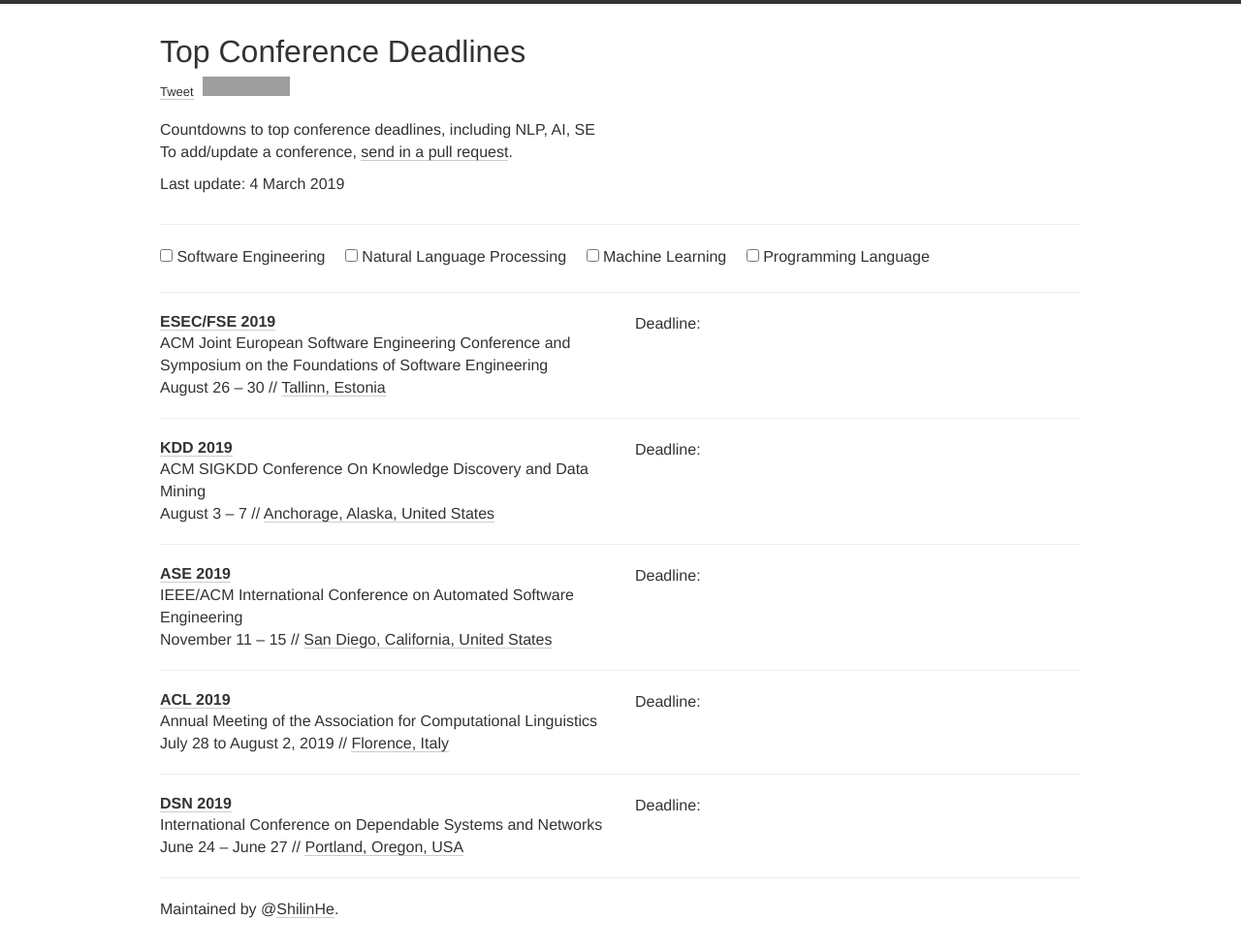
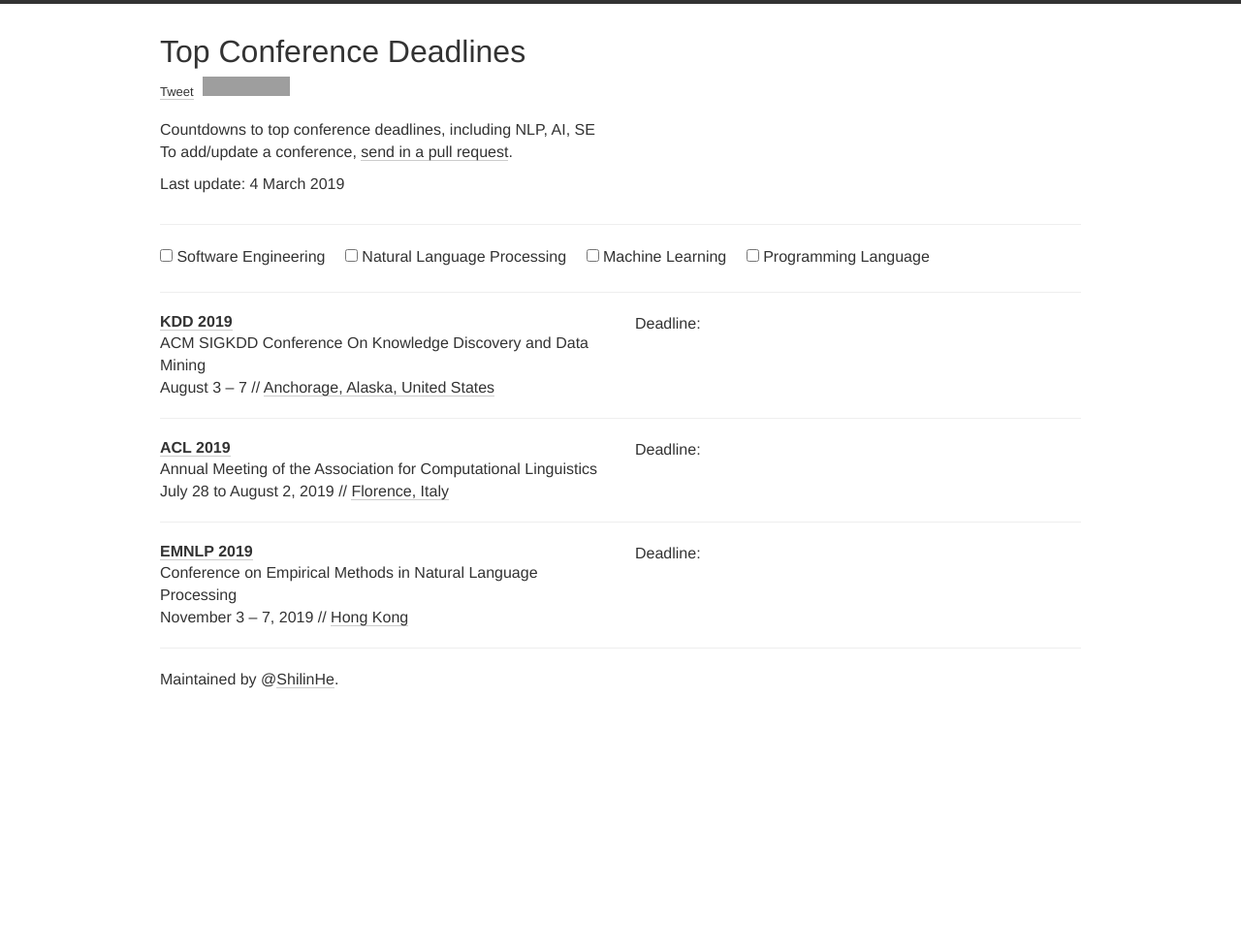
Before and after one commit to ShilinHe/conferences, a Jekyll site: the page built from index.html, in a window 1280 px wide. Shown: the whole page at 97% size. Built offline with Jekyll 4.4.1, drawn with Linux system fonts in a browser that asks for light colours; nearby versions of some CDN libraries; comment, search, counter and statistics services are not loaded; after the commit the page ends 900 px from its top, so only the background shows below that; grey boxes are pictures that could not be loaded.

Commit message:
adde emnlp

```diff
--- a/_data/conferences.yml
+++ b/_data/conferences.yml
@@ -1,13 +1,4 @@
 ---
-- name: ESEC/FSE
-  description:  ACM Joint European Software Engineering Conference and Symposium on the Foundations of Software Engineering
-  year: 2019
-  link: https://esec-fse19.ut.ee/
-  deadline: "2019-02-20 23:59"
-  date: "August 26 - 30"
-  place: Tallinn, Estonia
-  tags: SE
-
 - name: KDD
   description:  ACM SIGKDD Conference On Knowledge Discovery and Data Mining
   year: 2019
@@ -17,14 +8,6 @@
   place: Anchorage, Alaska, United States
   tags: ML
 
-- name: ASE
-  description:  IEEE/ACM International Conference on Automated Software Engineering
-  year: 2019
-  link: https://2019.ase-conferences.org/home
-  deadline: "unknown"
-  date: "November 11 - 15"
-  place: San Diego, California, United States
-  tags: SE
 
 - name: ACL
   description:  Annual Meeting of the Association for Computational Linguistics
@@ -33,13 +16,14 @@
   deadline: "2019-03-04 23:59"
   date: "July 28 to August 2, 2019"
   place: Florence, Italy
-  tags: ML
+  tags: NLP
 
-- name: DSN
-  description: International Conference on Dependable Systems and Networks
+- name: EMNLP
+  description:  Conference on Empirical Methods in Natural Language Processing
   year: 2019
-  link: http://www.dsn.org/
-  deadline: "2018-12-07 23:59"
-  date: "June 24 - June 27"
-  place: Portland, Oregon, USA
-  tags: SE
+  link: https://www.emnlp-ijcnlp2019.org
+  deadline: "2019-05-21 23:59"
+  date: "November 3 - 7, 2019"
+  timezone: UTC
+  place: Hong Kong
+  tags: NLP
```
